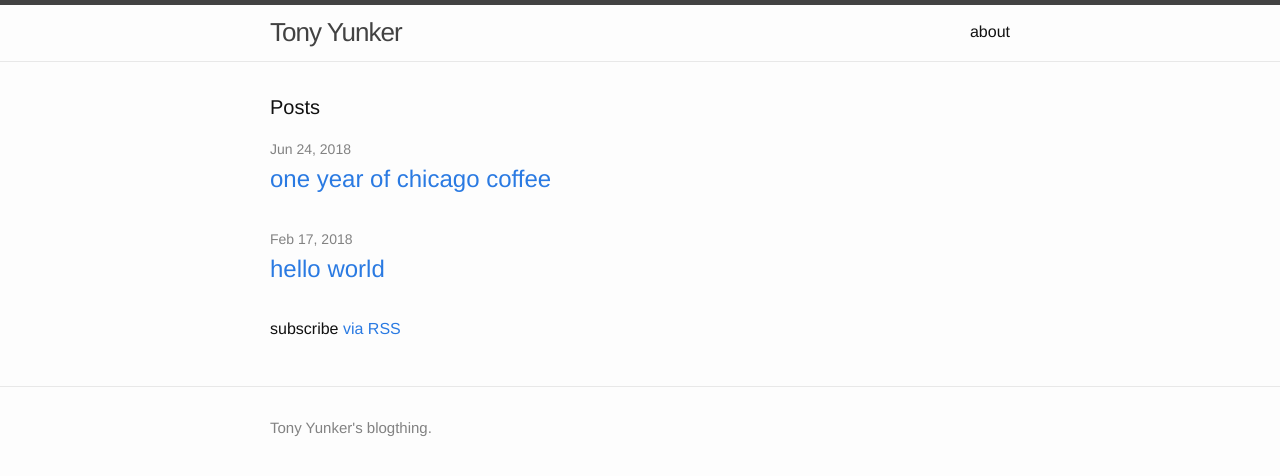
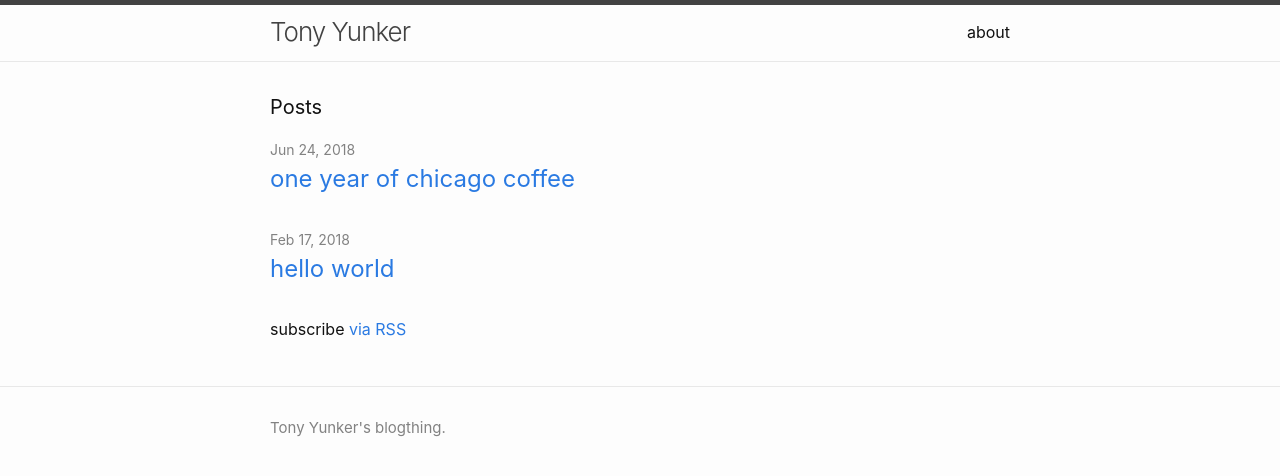
Before and after one commit to ayunker/ayunker.github.io, a Jekyll site: the page built from index.md, in a window 1280 px wide. Shown: the top 476 px of the page. Built offline with Jekyll 4.4.1, drawn with Linux system fonts in a browser that asks for light colours.

Commit message:
update fonts to san francisco

```diff
--- a/_sass/minima.scss
+++ b/_sass/minima.scss
@@ -2,7 +2,7 @@
 
 // Define defaults for each variable.
 
-$base-font-family: "Helvetica Neue", Helvetica, Arial, sans-serif !default;
+$base-font-family: -apple-system, BlinkMacSystemFont, sans-serif !default;
 $base-font-size:   16px !default;
 $base-font-weight: 400 !default;
 $small-font-size:  $base-font-size * 0.875 !default;
```
